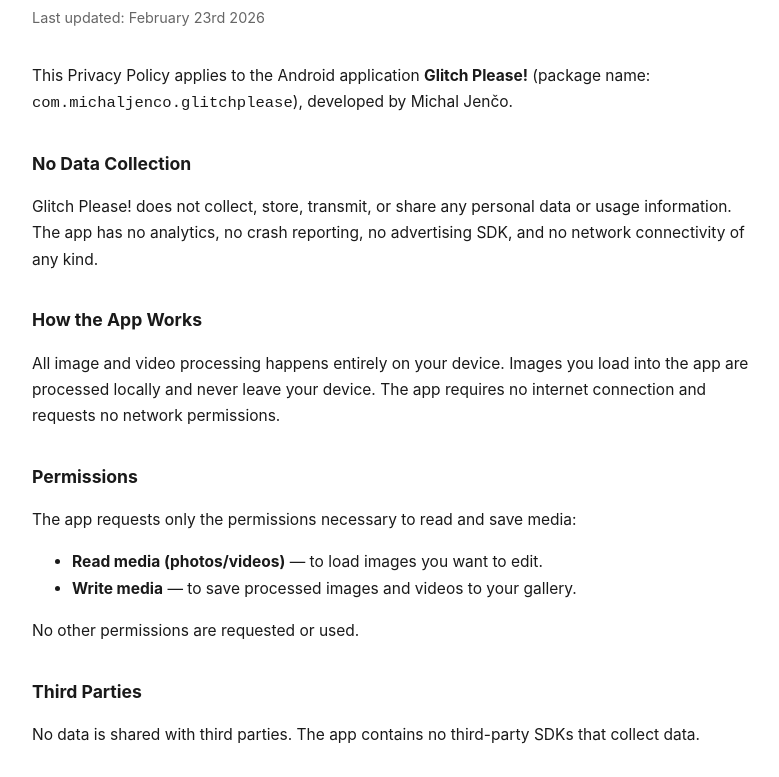
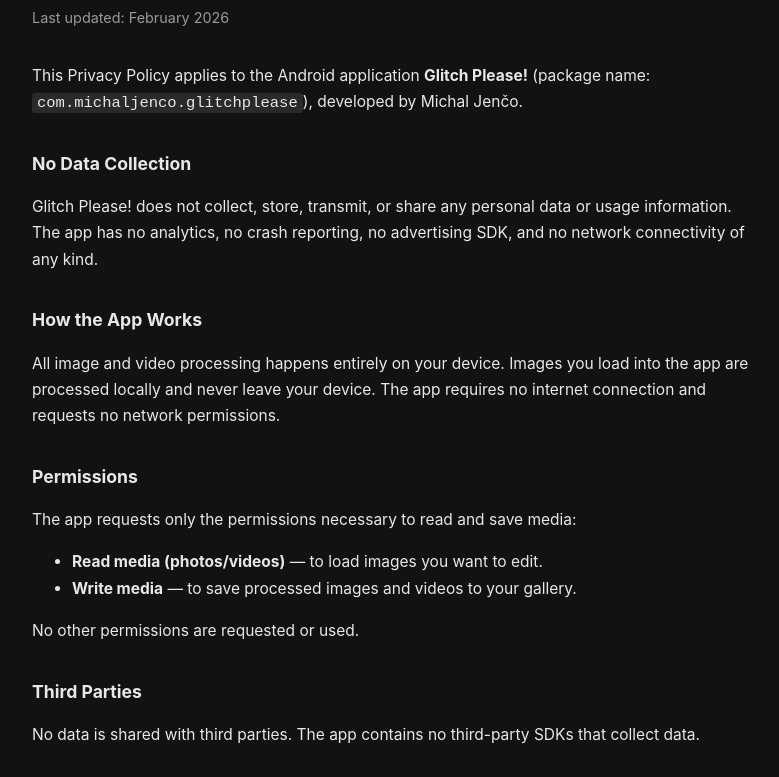
Before and after one commit to michal-jenco/glitch-please-public, a plain HTML site: page index.html in a window 1280 px wide. Shown: the part 105-882 px from the top of the page, without its empty margins (248-1027 px from the left). Drawn offline with Linux system fonts and the dark colour scheme.

Commit message:
changed to dark mode

```diff
--- a/index.html
+++ b/index.html
@@ -11,6 +11,7 @@
       margin: 48px auto;
       padding: 0 24px;
       color: #1a1a1a;
+      background-color: #ffffff;
       line-height: 1.7;
     }
     h1 { font-size: 1.8rem; margin-bottom: 4px; }
@@ -18,27 +19,45 @@
     p, li { font-size: 0.97rem; }
     .updated { color: #666; font-size: 0.9rem; margin-bottom: 32px; }
     a { color: #1a1a1a; }
+
+    @media (prefers-color-scheme: dark) {
+      body {
+        color: #e8e8e8;
+        background-color: #121212;
+      }
+      .updated { color: #999; }
+      a { color: #e8e8e8; }
+      code {
+        background-color: #2a2a2a;
+        padding: 1px 5px;
+        border-radius: 3px;
+      }
+    }
   </style>
 </head>
 <body>
   <h1>Privacy Policy</h1>
-  <p class="updated">Last updated: February 23rd 2026</p>
+  <p class="updated">Last updated: February 2026</p>
+
   <p>
     This Privacy Policy applies to the Android application <strong>Glitch Please!</strong>
     (package name: <code>com.michaljenco.glitchplease</code>), developed by Michal Jenčo.
   </p>
+
   <h2>No Data Collection</h2>
   <p>
     Glitch Please! does not collect, store, transmit, or share any personal data or
     usage information. The app has no analytics, no crash reporting, no advertising SDK,
     and no network connectivity of any kind.
   </p>
+
   <h2>How the App Works</h2>
   <p>
     All image and video processing happens entirely on your device. Images you load into
     the app are processed locally and never leave your device. The app requires no
     internet connection and requests no network permissions.
   </p>
+
   <h2>Permissions</h2>
   <p>The app requests only the permissions necessary to read and save media:</p>
   <ul>
@@ -46,20 +65,24 @@
     <li><strong>Write media</strong> — to save processed images and videos to your gallery.</li>
   </ul>
   <p>No other permissions are requested or used.</p>
+
   <h2>Third Parties</h2>
   <p>
     No data is shared with third parties. The app contains no third-party SDKs that
     collect data.
   </p>
+
   <h2>Children's Privacy</h2>
   <p>
     The app does not collect any data from any user, including children under the age of 13.
   </p>
+
   <h2>Changes to This Policy</h2>
   <p>
     If the app ever changes in a way that affects privacy, this policy will be updated
     and the "Last updated" date above will reflect that change.
   </p>
+
   <h2>Contact</h2>
   <p>
     If you have any questions about this privacy policy, you can contact the developer at:<br />
```
